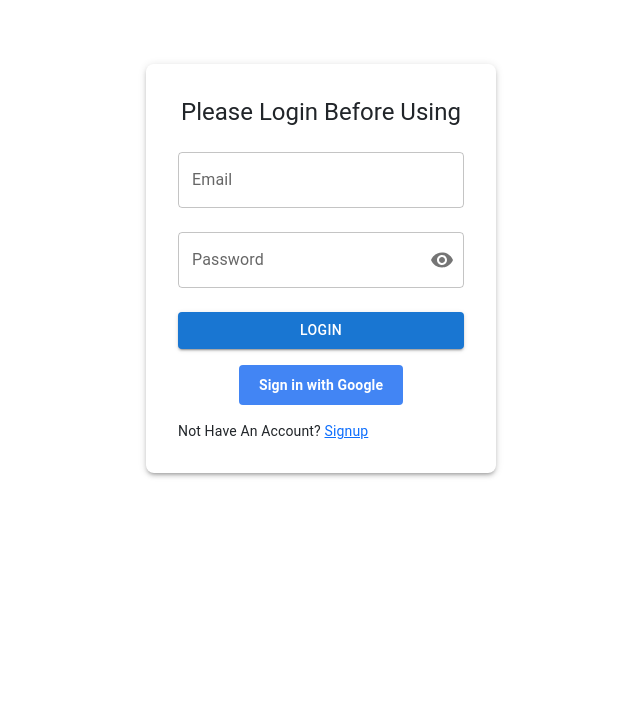
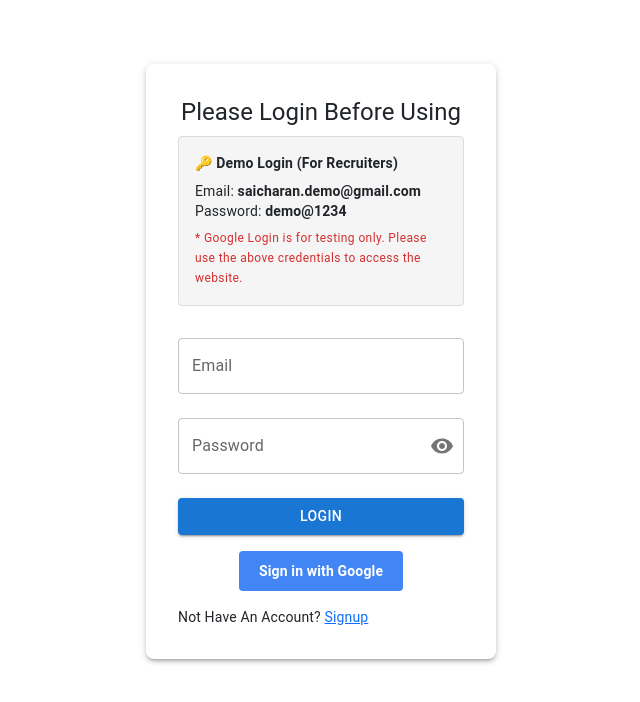
Before and after one commit to saicharan4316/E_Commerce, a React (Vite) app in the folder my-app/: page /login in a window 1280 px wide. Shown: the top 702 px of the page, without its empty margins (319-959 px from the left). Built offline with nearby package versions, Linux system fonts and the light colour scheme; no server answers.

Commit message:
changes in redis cache

```diff
--- a/my-app/src/components/login.jsx
+++ b/my-app/src/components/login.jsx
@@ -29,10 +29,8 @@ export default function Login({ setUser }) {
     if (!validate()) return;
 
     try {
-      console.log(user.email,user.password);
       const response = await axios.post(`${API_URL_3000}/login`, { email: user.email.trim().toLowerCase(), password: user.password });
       const { token, user: userData } = response.data;
-      console.log(token,user);
       localStorage.setItem("token", token);
       localStorage.setItem("user", JSON.stringify(userData));
       setUser({ ...userData, token });
@@ -41,20 +39,105 @@ export default function Login({ setUser }) {
       toast.error(err.response?.data?.message || "Login failed");
     }
   };
+return (
+  <Box
+    component="form"
+    onSubmit={handleSubmit}
+    sx={{
+      width: 350,
+      mx: "auto",
+      mt: 8,
+      p: 4,
+      boxShadow: 3,
+      borderRadius: 2
+    }}
+  >
+    <Typography variant="h5" align="center" gutterBottom>
+      Please Login Before Using
+    </Typography>
 
-  return (
-    <Box component="form" onSubmit={handleSubmit} sx={{ width: 350, mx: "auto", mt: 8, p: 4, boxShadow: 3, borderRadius: 2 }}>
-      <Typography variant="h5" align="center" gutterBottom>Please Login Before Using</Typography>
-      <TextField label="Email" name="email" type="email" fullWidth margin="normal" value={user.email} onChange={handleChange} error={!!errors.email} helperText={errors.email} />
-      <TextField label="Password" name="password" type={showPassword ? "text" : "password"} fullWidth margin="normal" value={user.password} onChange={handleChange} error={!!errors.password} helperText={errors.password}
-        InputProps={{ endAdornment: <InputAdornment position="end"><IconButton onClick={() => setShowPassword(!showPassword)} edge="end">{showPassword ? <VisibilityOff /> : <Visibility />}</IconButton></InputAdornment> }} />
-      <Button variant="contained" type="submit" fullWidth sx={{ mt: 2 }}>Login</Button>
-      <Typography variant="body2" align="center" sx={{ mt: 2 }}>
-        <a href={`${API_URL_3000}/login_with_google`} style={{ textDecoration: "none", color: "#fff", backgroundColor: "#4285F4", padding: "10px 20px", borderRadius: "4px", display: "inline-block", fontWeight: "bold" }}>
-          Sign in with Google
-        </a>
+    <Box
+      sx={{
+        backgroundColor: "#f5f5f5",
+        p: 2,
+        borderRadius: 1,
+        mb: 2,
+        border: "1px solid #ddd"
+      }}
+    >
+      <Typography variant="body2" sx={{ fontWeight: "bold", mb: 1 }}>
+        🔑 Demo Login (For Recruiters)
       </Typography>
-      <Typography variant="body2" sx={{ mt: 2 }}>Not Have An Account? <a href="/signup">Signup</a></Typography>
+      <Typography variant="body2">Email: <strong>saicharan.demo@gmail.com</strong></Typography>
+      <Typography variant="body2">Password: <strong>demo@1234</strong></Typography>
+
+      <Typography
+        variant="caption"
+        color="error"
+        sx={{ display: "block", mt: 1 }}
+      >
+        * Google Login is for testing only.
+        Please use the above credentials to access the website.
+      </Typography>
     </Box>
-  );
+
+    <TextField
+      label="Email"
+      name="email"
+      type="email"
+      fullWidth
+      margin="normal"
+      value={user.email}
+      onChange={handleChange}
+      error={!!errors.email}
+      helperText={errors.email}
+    />
+
+    <TextField
+      label="Password"
+      name="password"
+      type={showPassword ? "text" : "password"}
+      fullWidth
+      margin="normal"
+      value={user.password}
+      onChange={handleChange}
+      error={!!errors.password}
+      helperText={errors.password}
+      InputProps={{
+        endAdornment: (
+          <InputAdornment position="end">
+            <IconButton onClick={() => setShowPassword(!showPassword)} edge="end">
+              {showPassword ? <VisibilityOff /> : <Visibility />}
+            </IconButton>
+          </InputAdornment>
+        )
+      }}
+    />
+
+    <Button variant="contained" type="submit" fullWidth sx={{ mt: 2 }}>
+      Login
+    </Button>
+
+    <Typography variant="body2" align="center" sx={{ mt: 2 }}>
+      <a
+        href={`${API_URL_3000}/login_with_google`}
+        style={{
+          textDecoration: "none",
+          color: "#fff",
+          backgroundColor: "#4285F4",
+          padding: "10px 20px",
+          borderRadius: "4px",
+          display: "inline-block",
+          fontWeight: "bold"
+        }}
+      >
+        Sign in with Google
+      </a>
+    </Typography>
+
+    <Typography variant="body2" sx={{ mt: 2 }}>
+      Not Have An Account? <a href="/signup">Signup</a>
+    </Typography>
+  </Box>
+);
 }
```
Also changed, not shown: 1 other file (tests, documents, lock files or other folders).
